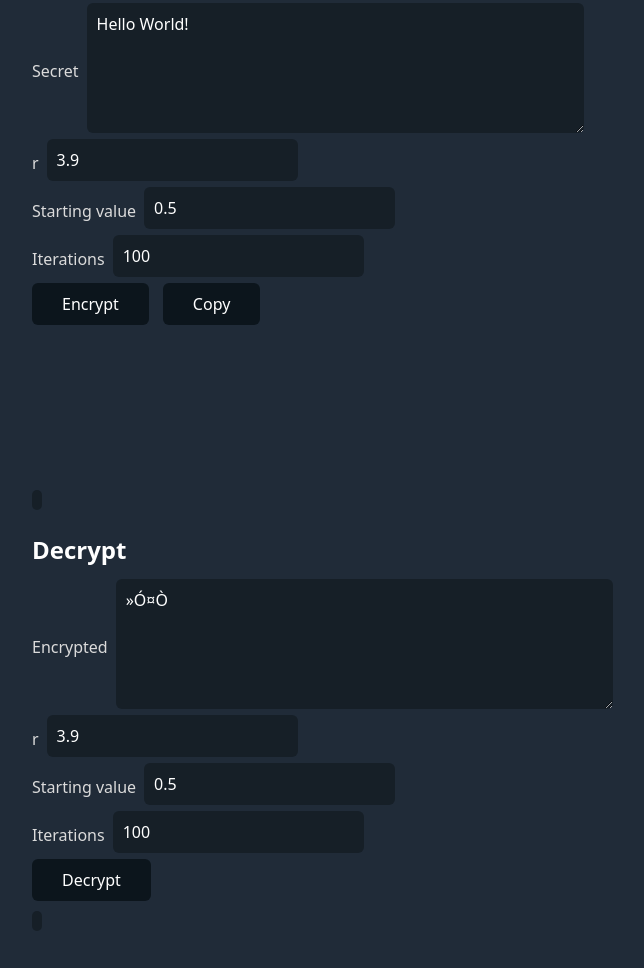
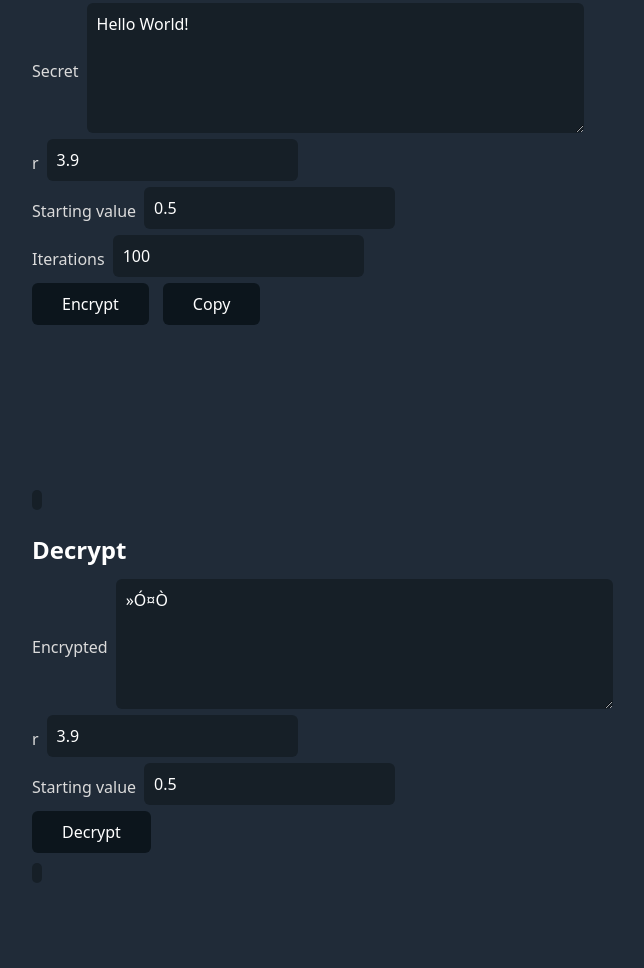
Before and after one commit to vis256/PUT-Cybersecurity, a plain HTML site: page Sem1/Cryptography/project-chaos/index.html in a window 1280 px wide. Shown: the part 140-1108 px from the top of the page, without its empty margins (208-852 px from the left). Drawn offline with nearby package versions, Linux system fonts and the light colour scheme.

Commit message:
Remove useless iterations on decryption

```diff
--- a/Sem1/Cryptography/project-chaos/index.html
+++ b/Sem1/Cryptography/project-chaos/index.html
@@ -86,16 +86,6 @@ Hello World!</textarea
       />
     </div>
 
-    <div class="row">
-      <span>Iterations</span>
-      <input
-        type="number"
-        autocomplete="off"
-        id="iterations-decrypt-input"
-        value="100"
-      />
-    </div>
-
     <button id="join-button">Decrypt</button>
 
     <br />
@@ -138,7 +128,7 @@ Hello World!</textarea
         return { message: encryptedMessage, chaoticSequence: chaoticSequence };
       }
 
-      function chaoticDecrypt(encryptedMessage, r, iterations, startingValue) {
+      function chaoticDecrypt(encryptedMessage, r, startingValue) {
         let decryptedMessage = "";
 
         for (let i = 0; i < encryptedMessage.length; i++) {
@@ -226,14 +216,10 @@ Hello World!</textarea
         const startingValue = parseFloat(
           document.getElementById("starting-value-input").value
         );
-        const iterations = parseInt(
-          document.getElementById("iterations-decrypt-input").value
-        );
 
         const decryptedMessage = chaoticDecrypt(
           encryptedMessage,
           r,
-          iterations,
           startingValue
         );
 
```
